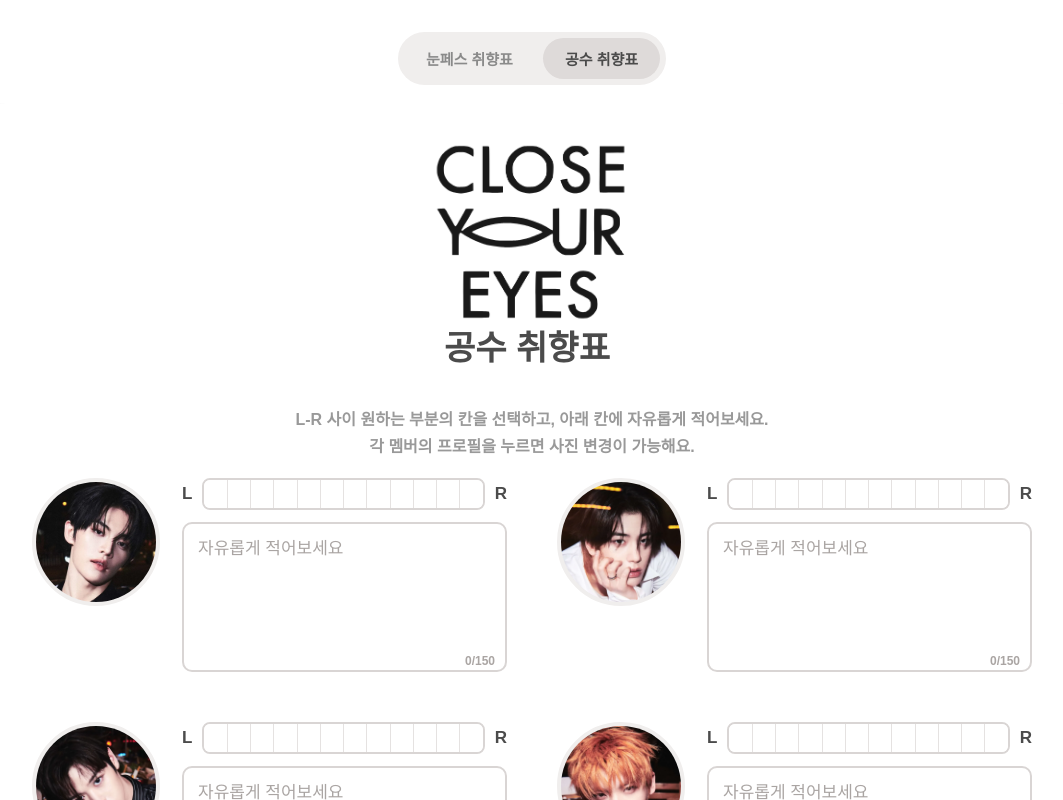
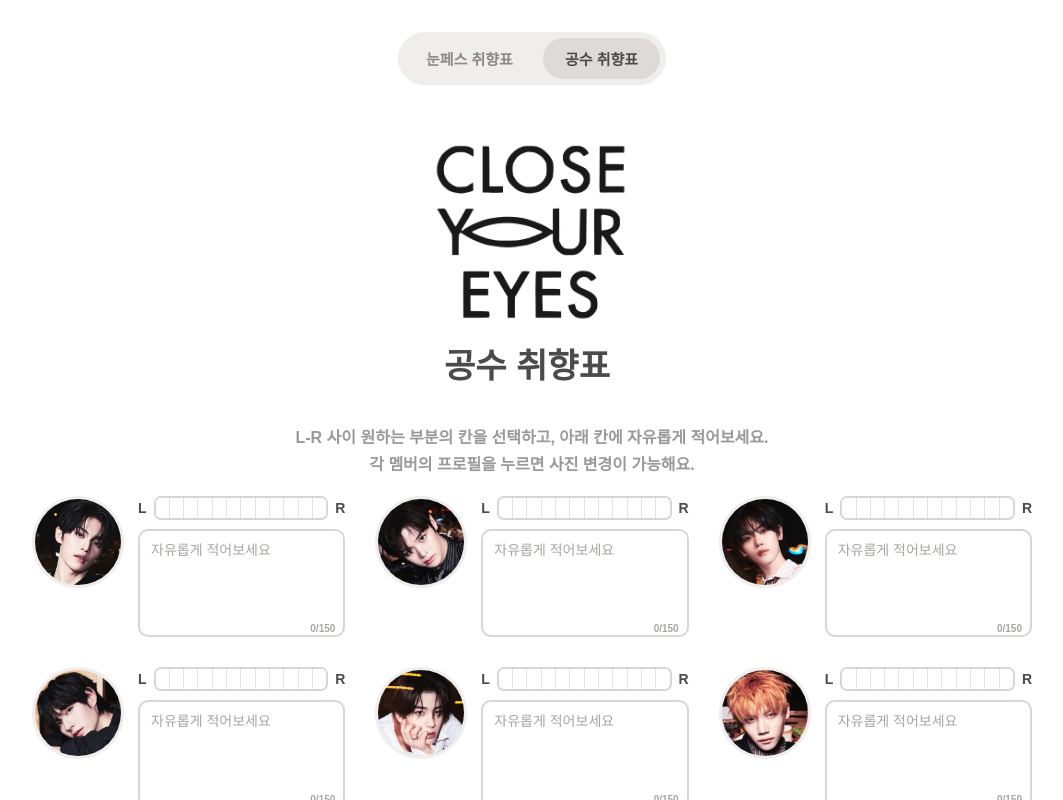
Before and after one commit to favhyeon/CYE-rps-chart, a plain HTML site: page index.html in a window 1280 px wide. Both pictures are taken after a click on the button "공수 취향표". Shown: the top 800 px of the page, without its empty margins (108-1171 px from the left). Drawn offline with nearby package versions, Linux system fonts and the light colour scheme.

Commit message:
공수 3-2-2 배치로 변경

```diff
--- a/style.css
+++ b/style.css
@@ -85,7 +85,7 @@ body {
     display: block;
     width: 200px;
     height: auto;
-    margin: 0 auto 4px;
+    margin: 0 auto 22px;
 }
 
 h1 {
@@ -246,27 +246,26 @@ td:hover {
 
 .lr-grid {
     display: grid;
-    grid-template-columns: 1fr 1fr;
-    grid-template-rows: repeat(4, auto);
-    grid-auto-flow: column;
-    gap: 46px 50px;
+    grid-template-columns: repeat(3, 1fr);
+    grid-auto-flow: row;
+    gap: 26px 30px;
 }
 
 .lr-row {
     display: flex;
     align-items: flex-start;
-    gap: 22px;
+    gap: 14px;
 }
 
 .lr-avatar {
     position: relative;
-    width: 128px;
-    height: 128px;
+    width: 92px;
+    height: 92px;
     border-radius: 50%;
     overflow: hidden;
     flex: 0 0 auto;
     cursor: pointer;
-    border: 4px solid #f0eeed;
+    border: 3px solid #f0eeed;
     background: #f0eeed;
 }
 
@@ -280,10 +279,10 @@ td:hover {
 .lr-avatar .avatar-edit {
     position: absolute;
     inset: auto 0 0 0;
-    height: 22px;
+    height: 18px;
     background: rgba(0,0,0,.5);
     color: #fff;
-    font-size: 12px;
+    font-size: 10px;
     display: flex;
     align-items: center;
     justify-content: center;
@@ -303,13 +302,13 @@ td:hover {
 .lr-bar-wrap {
     display: flex;
     align-items: center;
-    gap: 10px;
-    margin-bottom: 12px;
+    gap: 7px;
+    margin-bottom: 9px;
 }
 
 .lr-label-l,
 .lr-label-r {
-    font-size: 17px;
+    font-size: 14px;
     font-weight: 800;
     color: #4b4b4b;
     flex: 0 0 auto;
@@ -318,9 +317,9 @@ td:hover {
 .lr-bar {
     flex: 1;
     display: flex;
-    height: 32px;
+    height: 24px;
     border: 2px solid #d9d5d4;
-    border-radius: 8px;
+    border-radius: 7px;
     overflow: hidden;
 }
 
@@ -351,14 +350,14 @@ td:hover {
 
 .lr-text {
     width: 100%;
-    min-height: 150px;
+    min-height: 108px;
     resize: none;
     overflow: hidden;
     border: 2px solid #d9d5d4;
     border-radius: 10px;
-    padding: 12px 14px 26px;
-    font-size: 17px;
-    line-height: 1.5;
+    padding: 9px 11px 22px;
+    font-size: 14px;
+    line-height: 1.45;
     font-family: inherit;
     word-break: break-word;
     color: #222;
@@ -375,9 +374,9 @@ td:hover {
 
 .lr-char-count {
     position: absolute;
-    right: 12px;
-    bottom: 8px;
-    font-size: 12px;
+    right: 10px;
+    bottom: 7px;
+    font-size: 10px;
     color: #aaa5a3;
     font-weight: 600;
     pointer-events: none;
@@ -745,7 +744,7 @@ button:hover {
 
     .logo {
         width: 90px;
-        margin: 0 auto 2px;
+        margin: 0 auto 12px;
     }
 
     h1 {
```
